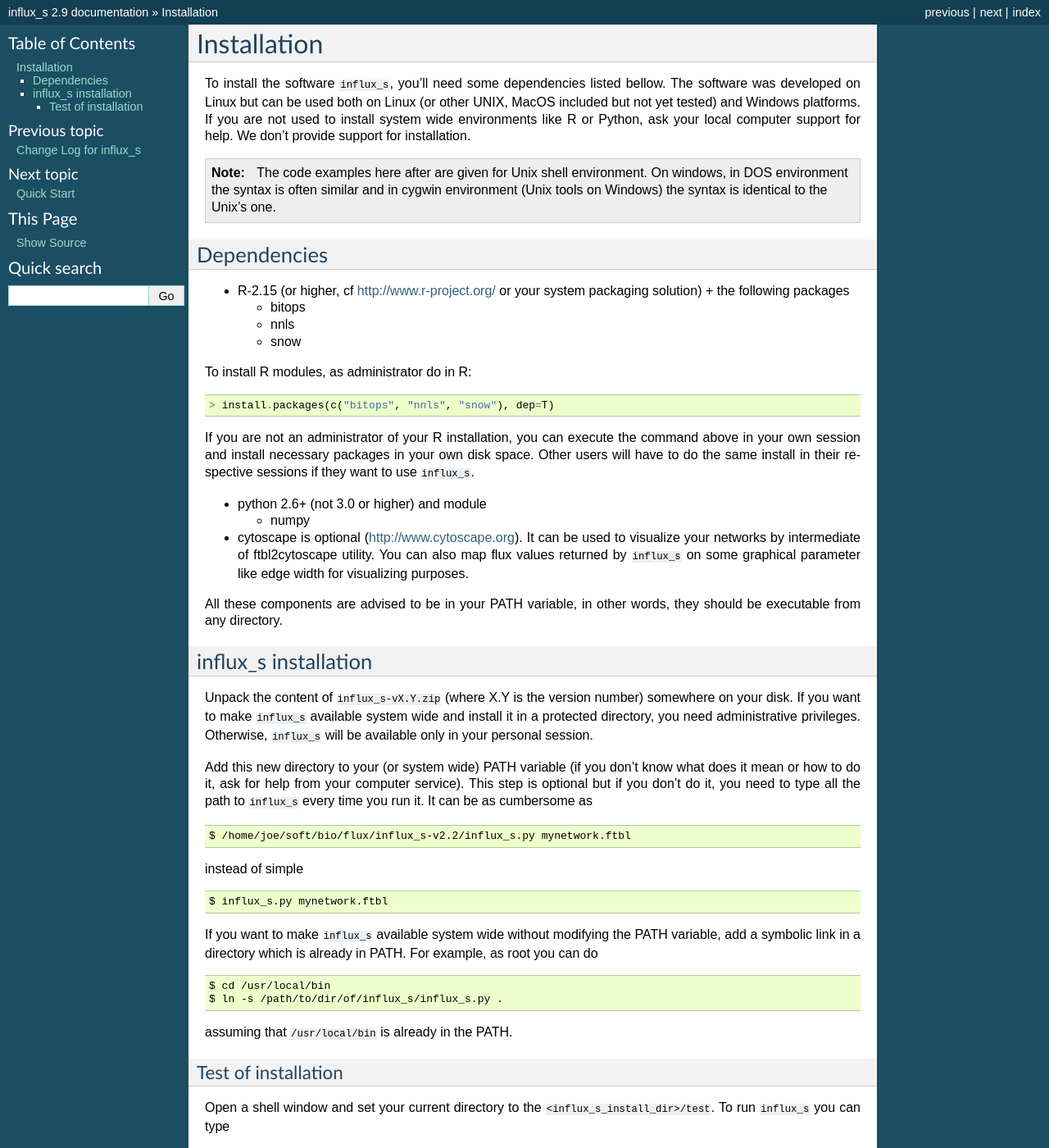
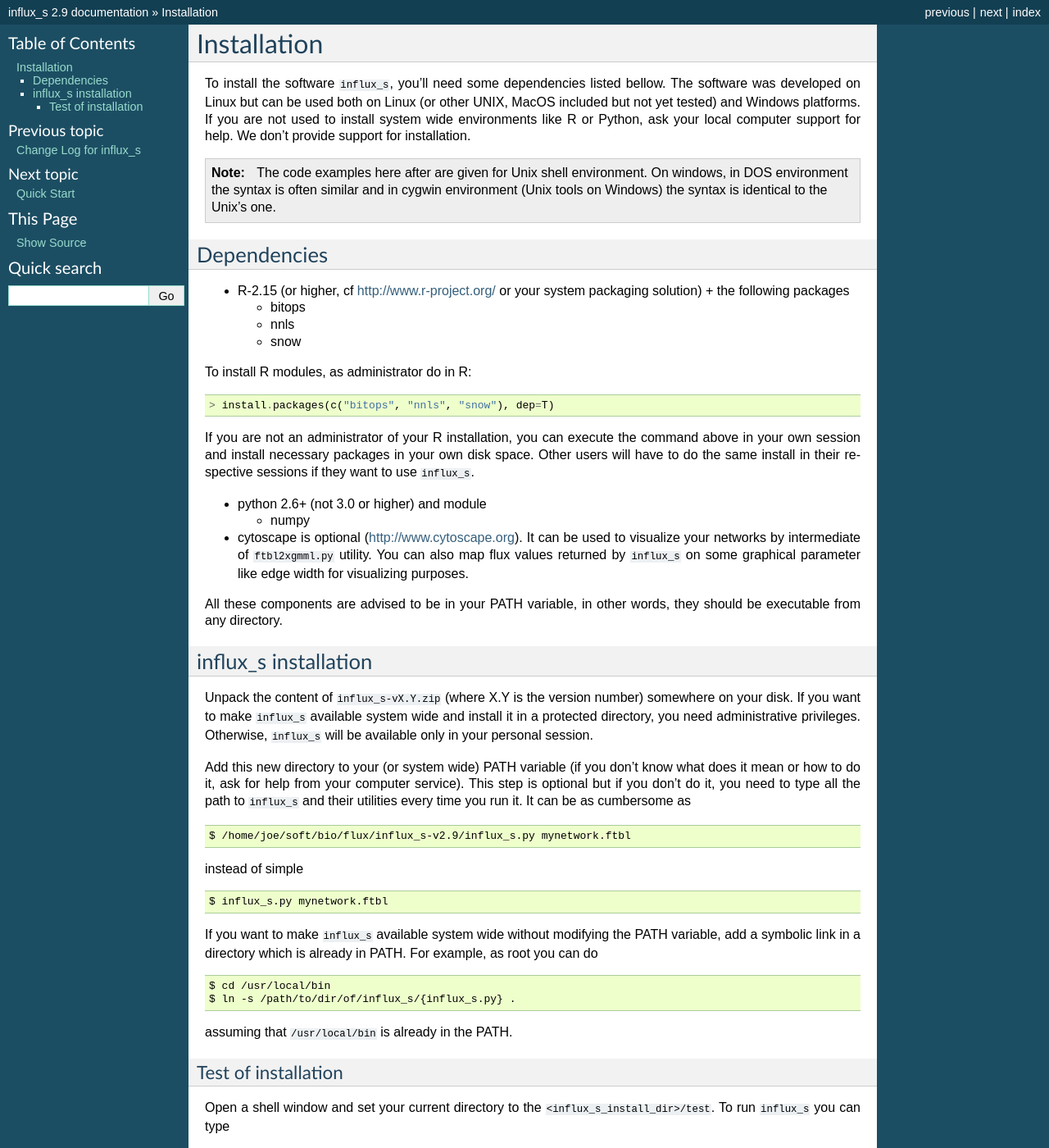
Before and after one commit to sgsokol/influx, a Sphinx documentation site: the page built from doc/install.rst, in a window 1280 px wide and 1400 px high. Shown: the whole window at 82% size. Built offline with Sphinx 7.4.7, drawn with Linux system fonts in a browser that asks for light colours.

Commit message:
removed ftbl2cytoscape and mentioned utilities

```diff
--- a/doc/install.rst
+++ b/doc/install.rst
@@ -40,7 +40,7 @@ If you are not an administrator of your R installation, you can execute the comm
   + numpy
 - cytoscape is optional (http://www.cytoscape.org).
   It can be used to visualize your networks
-  by intermediate of ftbl2cytoscape utility.
+  by intermediate of ``ftbl2xgmml.py`` utility.
   You can also map flux values returned by ``influx_s`` on some
   graphical parameter like edge width for visualizing purposes.
 
@@ -59,10 +59,10 @@ Add this new directory to your (or system wide) PATH variable
 (if you don't know what does it mean or how to do it,
 ask for help from your computer service).
 This step is optional but if you don't do it, you
-need to type all the path to ``influx_s`` every time you run
-it. It can be as cumbersome as ::
+need to type all the path to ``influx_s`` and their utilities
+every time you run it. It can be as cumbersome as ::
 
-$ /home/joe/soft/bio/flux/influx_s-v2.2/influx_s.py mynetwork.ftbl
+$ /home/joe/soft/bio/flux/influx_s-v2.9/influx_s.py mynetwork.ftbl
 
 instead of simple ::
 
@@ -73,7 +73,7 @@ modifying the PATH variable, add a symbolic link in a directory
 which is already in PATH. For example, as root you can do ::
 
 $ cd /usr/local/bin
-$ ln -s /path/to/dir/of/influx_s/influx_s.py .
+$ ln -s /path/to/dir/of/influx_s/{influx_s.py} .
 
 assuming that ``/usr/local/bin`` is already in the PATH.
 
```
